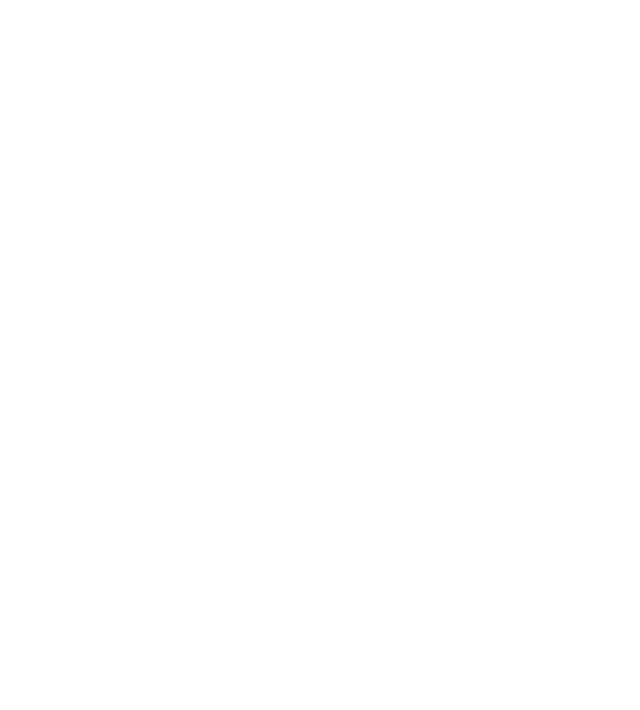
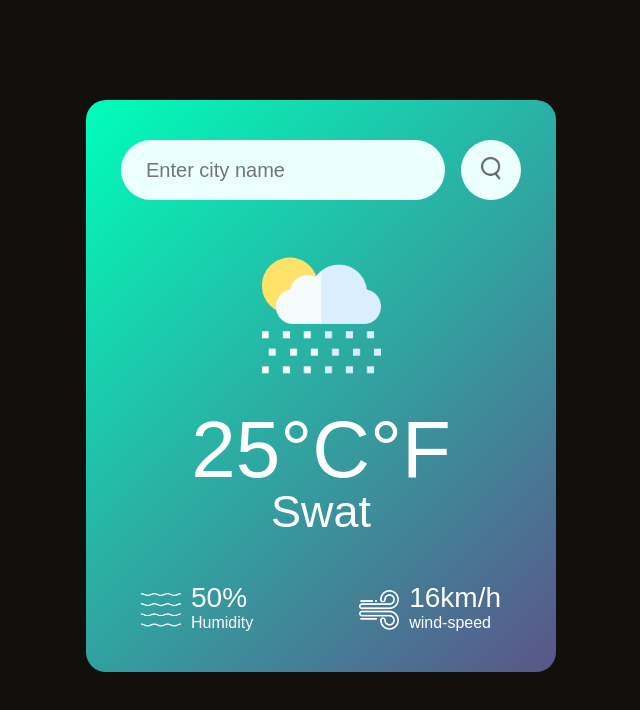
Before and after one commit to hamdanahmadkhan101-tech/Weather-App, a plain HTML site: page HTML/index.html in a window 1280 px wide. Shown: the whole page, without its empty margins (319-959 px from the left). Drawn offline with Linux system fonts and the light colour scheme.

Commit message:
Add weather app structure and security config

```diff
--- a/CSS/style.css
+++ b/CSS/style.css
@@ -1,6 +1,94 @@
-*{
-    margin: 0;
-    padding: 0;
-    box-sizing: border-box;
-    font-family:sans-serif ;
+* {
+  margin: 0;
+  padding: 0;
+  box-sizing: border-box;
+  font-family: sans-serif;
 }
+
+body {
+  background-color: #12100e;
+  color: white;
+}
+
+.card {
+  width: 90%;
+  max-width: 470px;
+  background: linear-gradient(135deg, #00feba, #5b548a);
+  color: #fff;
+  margin: 100px auto 0;
+  border-radius: 20px;
+  padding: 40px 35px;
+  text-align: center;
+}
+
+.search {
+  width: 100%;
+  display: flex;
+  align-items: center;
+  justify-content: space-between;
+}
+
+.search input {
+  border: 0;
+  outline: 0;
+  background: #ebfffc;
+  color: #555;
+  padding: 10px 25px;
+  height: 60px;
+  border-radius: 30px;
+  flex: 1;
+  margin-right: 16px;
+  font-size: 20px;
+}
+.search button {
+  border: 0;
+  outline: 0;
+  background: #ebfffc;
+  border-radius: 50%;
+  height: 60px;
+  width: 60px;
+  cursor: pointer;
+}
+
+.search button img {
+  width: 20px;
+}
+
+.weather-icon {
+  width: 170px;
+  margin-top: 30px;
+}
+
+.weather h1 {
+  font-size: 80px;
+  font-weight: 500;
+}
+.weather h2 {
+  font-size: 45px;
+  font-weight: 400;
+  margin-top: -10px;
+}
+
+.details {
+  display: flex;
+  align-items: center;
+  justify-content: space-between;
+  padding: 0px 20px;
+  margin-top: 50px;
+}
+
+.col {
+  display: flex;
+  align-items: center;
+  text-align: left;
+}
+
+.col img{
+    width: 40px;
+    margin-right: 10px;
+}
+
+.humidity,.wind{
+    font-size: 28px;
+    margin-top: -6px;
+}
--- a/HTML/index.html
+++ b/HTML/index.html
@@ -7,6 +7,32 @@
     <link rel="stylesheet" href="../CSS/style.css">
 </head>
 <body>
+    <div class="card">
+        <div class="search">
+            <input type="text" placeholder="Enter city name" spellcheck="false">
+            <button><img src="../images/search.png" alt="Search"></button>
+        </div>
+        <div class="weather">
+            <img class="weather-icon" src="../images/rain.png" alt="">
+            <h1 class="temp">25°C°F</h1>
+            <h2 class="city">Swat</h2>
+            <div class="details">
+                <div class="col"><img src="../images/humidity.png" alt="">
+                    <div>
+                        <p class="humidity">50%</p>
+                        <p>Humidity</p>
+                    </div>
+                </div>
+                <div class="col2">
+                    <div class="col"><img src="../images/wind.png" alt="">
+                    <div>
+                        <p class="wind">16km/h</p>
+                        <p>wind-speed</p>
+                    </div>
+                </div>
+            </div>
+        </div>
+    </div>
 
     <script type="module" src="../JS/script.js"></script>
 </body>
--- a/JS/script.js
+++ b/JS/script.js
@@ -0,0 +1,14 @@
+import config from "./config.js";
+let city = document.querySelector(".city");
+let temp = document.querySelector(".temp");
+
+const apiKey = config.apiKey;
+const apiUrl =
+  "https://api.openweathermap.org/data/2.5/weather?units=metric&q=";
+
+const checkWeather = async () => {
+  const response = await fetch(apiUrl + `&appid=${apiKey}`);
+  let data = await response.json();
+  console.log(data);
+};
+checkWeather();
```
Also changed, not shown: config.example.js (added, +7 -0 lines), 1 other file.
